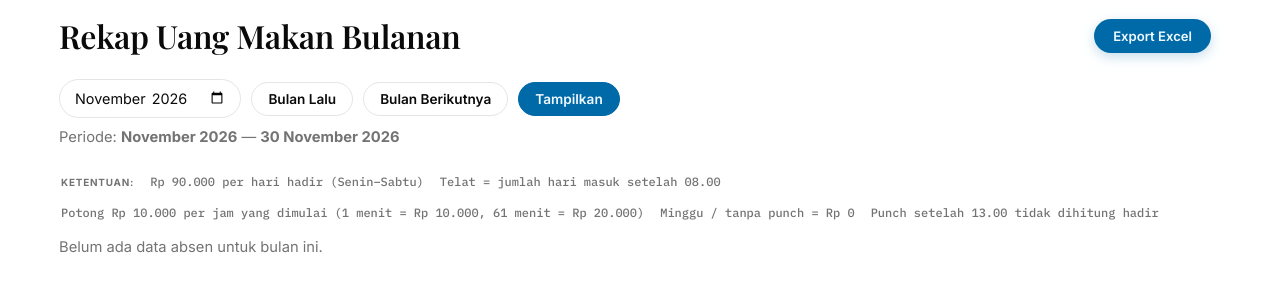
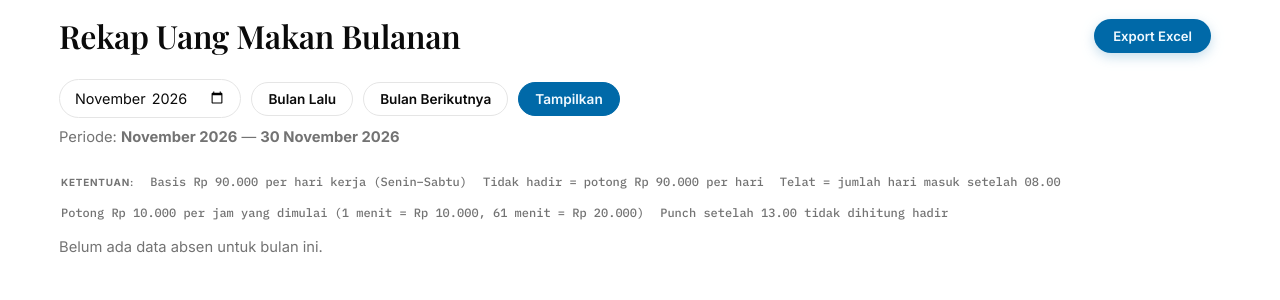
Before and after one commit to rnga4/absen_local, a PHP site: page /rekap_bulanan.php in a window 1280 px wide. Shown: the part 112-412 px from the top of the page. Run offline with PHP 8.4, Linux system fonts and the light colour scheme; the visitor is signed in with stand-in values (Sample User, id 1); tables that the repository leaves empty or names only in its code hold one stand-in row (values such as "Sample post"); some web fonts are replaced.

Commit message:
fix: deduct Rp90k per absent workday in meal recap

```diff
--- a/app/rekap_bulanan.php
+++ b/app/rekap_bulanan.php
@@ -15,15 +15,16 @@ if (!preg_match('/^\d{4}-(0[1-9]|1[0-2])$/', $bulan)) {
 $start = $bulan . '-01';
 $end   = date('Y-m-t', strtotime($start));
 
+$workdays = hari_kerja_bulan($start, $end);
 $recaps = [];
 foreach (active_employees() as $emp) {
     $code = (string)$emp['emp_code'];
     $recaps[$code] = [
-        'name'     => $emp['first_name'],
-        'dept'     => $emp['dept_name'] ?? '-',
-        'hadir'    => 0,
-        'late'     => 0,
-        'potongan' => 0,
+        'name'        => $emp['first_name'],
+        'dept'        => $emp['dept_name'] ?? '-',
+        'hadir'       => 0,
+        'late'        => 0,
+        'pot_telat'   => 0,
     ];
 }
 
@@ -46,7 +47,7 @@ foreach ($st->fetchAll() as $r) {
     $seen[$code][$date] = true;
     $potongan = potongan_telat(substr($r['punch_time'], 11, 8));
     $recaps[$code]['hadir']++;
-    $recaps[$code]['potongan'] += $potongan;
+    $recaps[$code]['pot_telat'] += $potongan;
     if ($potongan > 0) {
         $recaps[$code]['late']++;
     }
@@ -57,7 +58,11 @@ $groups = [];
 $subs = [];
 $grand = ['count' => count($recaps), 'days' => 0, 'late' => 0, 'potongan' => 0, 'uang' => 0];
 foreach ($recaps as $rec) {
-    $uang = $rec['hadir'] * 90000 - $rec['potongan'];
+    $absen = $workdays - $rec['hadir'];
+    $potongan = $absen * 90000 + $rec['pot_telat'];
+    $uang = $workdays * 90000 - $potongan;
+    $rec['absen'] = $absen;
+    $rec['potongan'] = $potongan;
     $rec['uang'] = $uang;
     $dept = $rec['dept'];
     if (!isset($groups[$dept])) {
@@ -67,11 +72,11 @@ foreach ($recaps as $rec) {
     $groups[$dept][] = $rec;
     $subs[$dept]['days'] += $rec['hadir'];
     $subs[$dept]['late'] += $rec['late'];
-    $subs[$dept]['potongan'] += $rec['potongan'];
+    $subs[$dept]['potongan'] += $potongan;
     $subs[$dept]['uang'] += $uang;
     $grand['days'] += $rec['hadir'];
     $grand['late'] += $rec['late'];
-    $grand['potongan'] += $rec['potongan'];
+    $grand['potongan'] += $potongan;
     $grand['uang'] += $uang;
 }
 
@@ -225,10 +230,10 @@ if (($_GET['export'] ?? '') === '1') {
         <p class="range-info">Periode: <strong><?= date('F Y', strtotime($start)) ?></strong> — <strong><?= date('d F Y', strtotime($end)) ?></strong></p>
         <div class="weekly-legend">
             <span class="lg-label">Ketentuan:</span>
-            <span class="lg-item">Rp 90.000 per hari hadir (Senin–Sabtu)</span>
+            <span class="lg-item">Basis Rp 90.000 per hari kerja (Senin–Sabtu)</span>
+            <span class="lg-item">Tidak hadir = potong Rp 90.000 per hari</span>
             <span class="lg-item">Telat = jumlah hari masuk setelah 08.00</span>
             <span class="lg-item">Potong Rp 10.000 per jam yang dimulai (1 menit = Rp 10.000, 61 menit = Rp 20.000)</span>
-            <span class="lg-item">Minggu / tanpa punch = Rp 0</span>
             <span class="lg-item">Punch setelah 13.00 tidak dihitung hadir</span>
         </div>
 
--- a/app/uang_makan.php
+++ b/app/uang_makan.php
@@ -5,6 +5,15 @@ function is_hari_kerja(string $tanggal): bool
     return (int)date('N', strtotime($tanggal)) !== 7;
 }
 
+function hari_kerja_bulan(string $start, string $end): int
+{
+    $n = 0;
+    for ($t = strtotime($start); $t <= strtotime($end); $t += 86400) {
+        if (is_hari_kerja(date('Y-m-d', $t))) $n++;
+    }
+    return $n;
+}
+
 function potongan_telat(string $jamMasuk): int
 {
     $menit = (strtotime('1970-01-01 ' . $jamMasuk) - strtotime('1970-01-01 08:00:00')) / 60;
```
